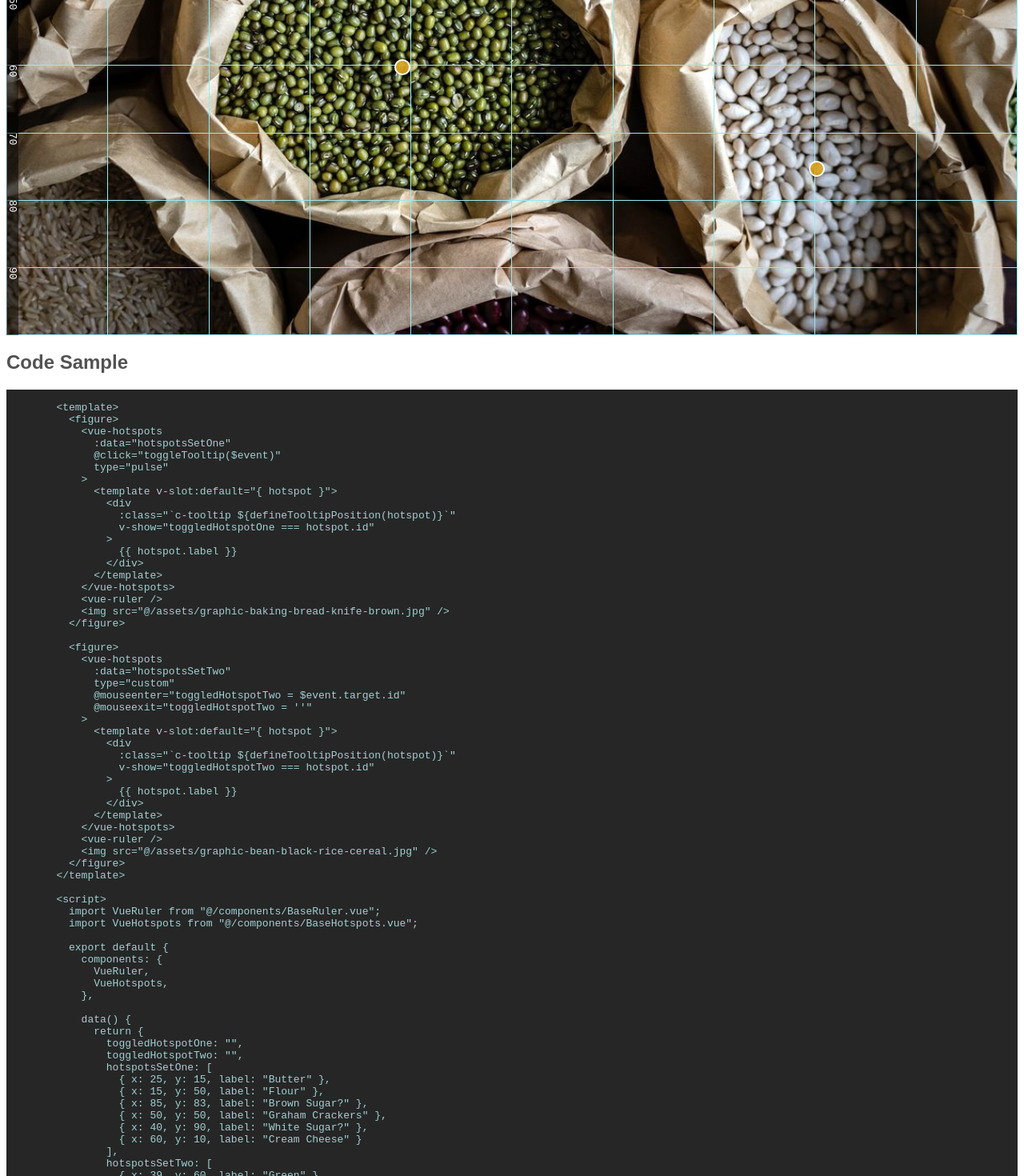
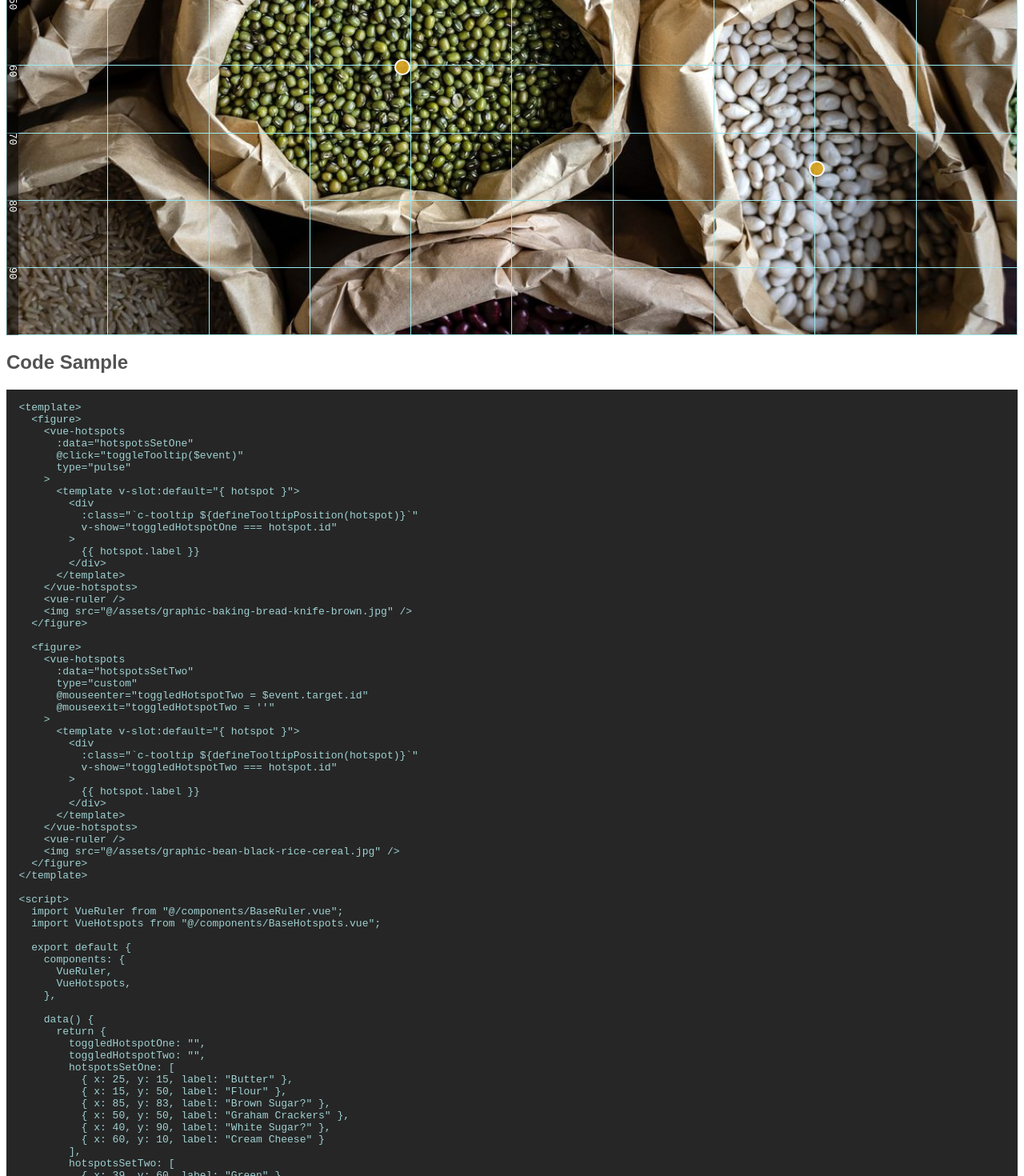
Before and after one commit to pcaleja/vue-custom-hotspots, a Vue app: page / in a window 1280 px wide. Shown: the part 1473-2943 px from the top of the page at 80% size. Built offline with nearby package versions, Linux system fonts and the light colour scheme.

Commit message:
update code sample style

```diff
--- a/src/App.vue
+++ b/src/App.vue
@@ -276,6 +276,7 @@ img {
 pre {
   background: rgb(38, 38, 38);
   color: rgb(160, 209, 210);
+  overflow: auto;
 }
 
 h1 {
```
Lines whose indentation alone changed are shown as unchanged.
